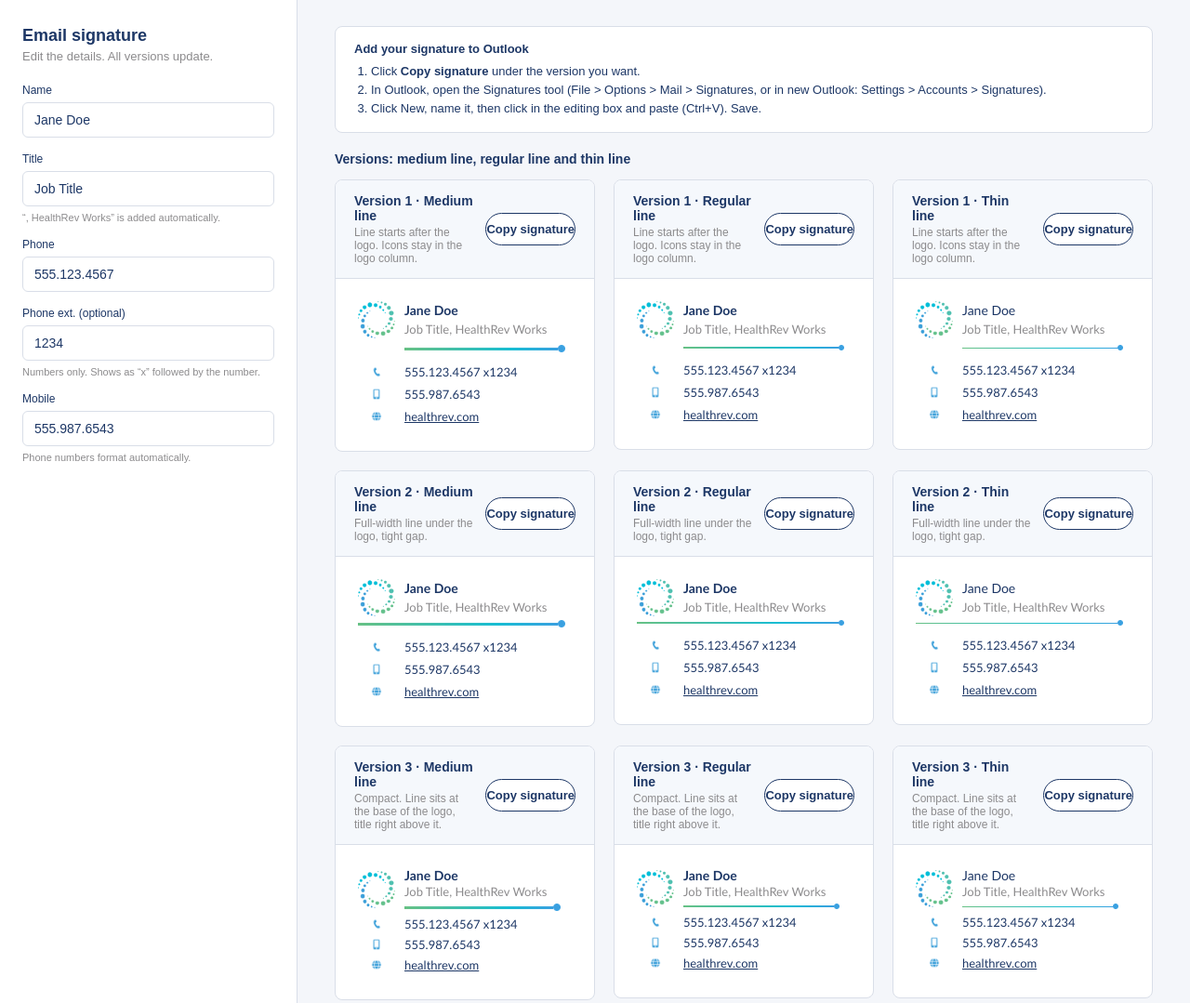
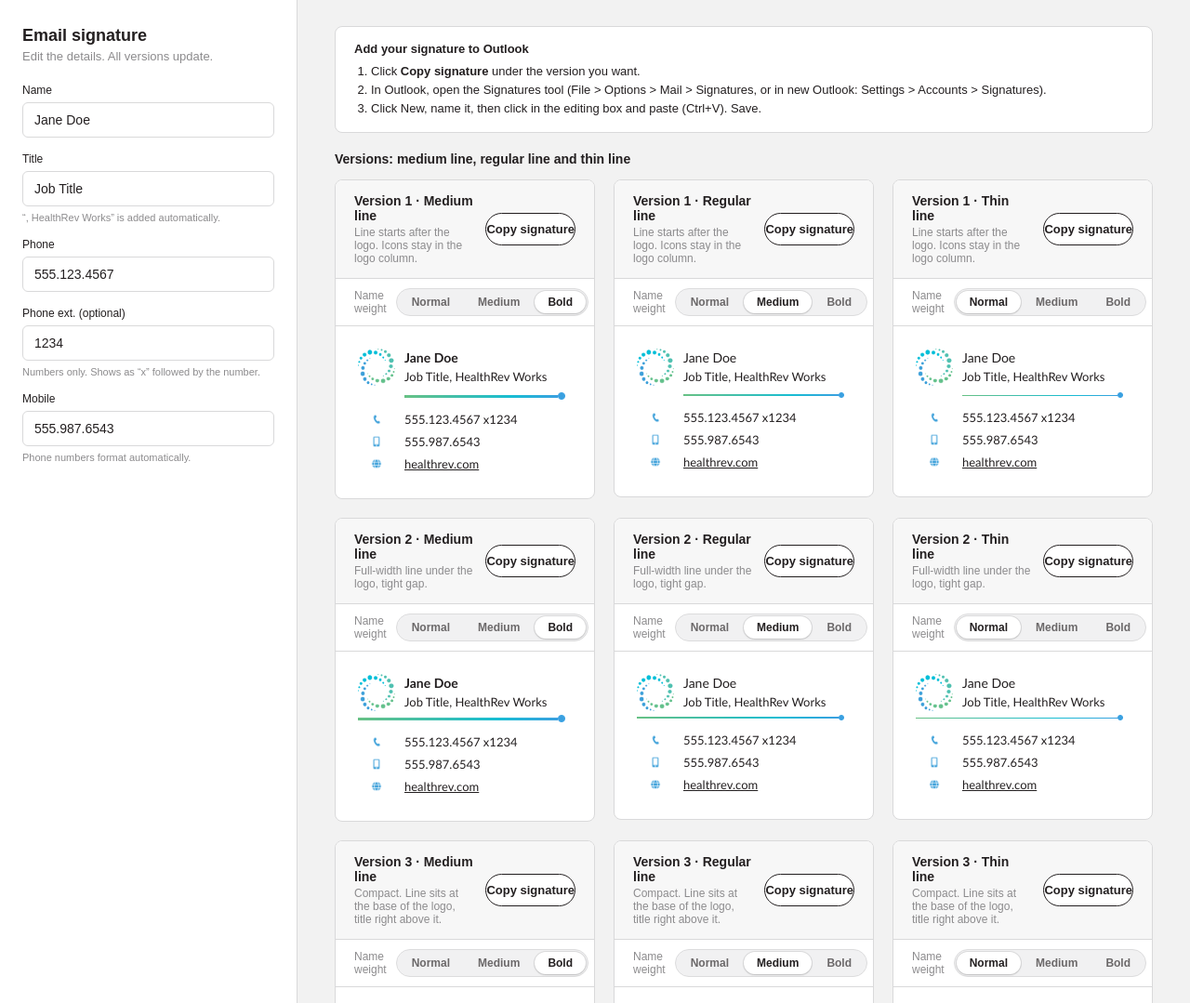
Before and after one commit to aduxdesigns/aduxdesigns, a plain HTML site: page HealthRev_Signature_Options.html in a window 1280 px wide. Shown: the top 1079 px of the page at 93% size. Drawn offline with Linux system fonts and the light colour scheme.

Commit message:
Add files via upload

```diff
--- a/HealthRev_Signature_Options.html
+++ b/HealthRev_Signature_Options.html
@@ -5,7 +5,7 @@
 <meta name="viewport" content="width=device-width, initial-scale=1">
 <title>HealthRev Email Signature Generator</title>
 <style>
-  :root { --navy:#1D3766; --grey:#8C8B8D; --line:#D9DEE8; --bg:#F4F6FA; --ok:#1E8E4E; }
+  :root { --navy:#231F20; --grey:#8C8B8D; --line:#D9D9DA; --bg:#F2F2F2; --ok:#231F20; }
   * { box-sizing:border-box; }
   body { margin:0; font-family:Arial, Helvetica, sans-serif; color:var(--navy); background:var(--bg); }
   .app { display:flex; min-height:100vh; }
@@ -25,13 +25,19 @@
   @media (max-width:1000px){ #cards{grid-template-columns:1fr;} }
   .card { background:#fff; border:1px solid var(--line); border-radius:8px; padding:0; margin:0; overflow:hidden; }
   .sigwrap { transition:background .25s, box-shadow .25s; }
-  .sigwrap.flash { background:#EAF7EF; box-shadow:inset 0 0 0 2px var(--ok); }
-  .head { display:flex; justify-content:space-between; align-items:center; gap:12px; background:#F5F8FC; border-bottom:1px solid var(--line); padding:14px 20px; }
+  .sigwrap.flash { background:#EDEDED; box-shadow:inset 0 0 0 2px var(--ok); }
+  .head { display:flex; justify-content:space-between; align-items:center; gap:12px; background:#F7F7F7; border-bottom:1px solid var(--line); padding:14px 20px; }
   .head b { font-size:14px; display:block; }
   .head span { font-size:12px; color:var(--grey); display:block; margin-top:3px; }
+  .weights { display:flex; align-items:center; gap:8px; padding:10px 20px; border-bottom:1px solid var(--line); font-size:12px; }
+  .weights .lbl { color:var(--grey); margin-right:2px; }
+  .weights .seg { display:inline-flex; background:#F1F1F2; border:1px solid #DCDCDD; border-radius:999px; padding:2px; gap:2px; }
+  .weights button { width:auto; background:transparent; color:#6B6869; border:0; border-radius:999px; padding:5px 14px; font-size:12px; font-weight:600; }
+  .weights button:hover { background:#E4E4E5; color:#231F20; }
+  .weights button.on, .weights button.on:hover { background:#fff; color:#231F20; box-shadow:0 1px 2px rgba(35,31,32,.15), 0 0 0 1px #DCDCDD; }
   .sigwrap { overflow-x:auto; padding:24px 24px 28px; }
   button { background:#fff; color:var(--navy); border:1px solid var(--navy); border-radius:999px; width:150px; padding:9px 0; text-align:center; font:600 13px Arial, Helvetica, sans-serif; cursor:pointer; white-space:nowrap; transition:background .15s, color .15s, border-color .15s; }
-  button:hover { background:#2F8FD8; border-color:#2F8FD8; color:#fff; }
+  button:hover { background:#5A5859; border-color:#5A5859; color:#fff; }
   button:focus-visible { outline:2px solid var(--navy); outline-offset:2px; }
   button.done, button.done:hover { background:var(--ok); border-color:var(--ok); color:#fff; }
   .toast { position:fixed; left:50%; bottom:32px; transform:translate(-50%,20px); background:var(--ok); color:#fff; padding:14px 22px; border-radius:8px; font-size:14px; font-weight:bold; box-shadow:0 8px 24px rgba(0,0,0,.2); opacity:0; pointer-events:none; transition:opacity .25s, transform .25s; z-index:10; }
@@ -89,7 +95,7 @@ var VERSIONS = [
 ];
 var THICKNESS = [
   { key:"medium",  label:"Medium line",  h:3, nw:"bold" },
-  { key:"regular", label:"Regular line", h:2, nw:"semibold" },
+  { key:"regular", label:"Regular line", h:2, nw:"medium" },
   { key:"thin",    label:"Thin line",    h:1, nw:"regular" }
 ];
 
@@ -116,14 +122,14 @@ function gap(h, span){
   var cs = span === 0 ? "" : ' colspan="'+(span||3)+'"';
   return '<tr><td'+cs+' height="'+h+'" style="height:'+h+'px;padding:0;font-size:'+h+'px;line-height:'+h+'px;mso-line-height-rule:exactly;">&nbsp;</td></tr>';
 }
-var TXT = 'padding:0;font-family:Calibri, Arial, Helvetica, sans-serif;font-size:'+(11+FS)+'px;line-height:'+(16+FS)+'px;mso-line-height-rule:exactly;color:#1D3766;white-space:nowrap;';
-var LINK = 'style="color:#1D3766 !important;text-decoration:none !important;font-family:Calibri, Arial, Helvetica, sans-serif;"';
+var TXT = 'padding:0;font-family:Calibri, Arial, Helvetica, sans-serif;font-size:'+(11+FS)+'px;line-height:'+(16+FS)+'px;mso-line-height-rule:exactly;color:#231F20;white-space:nowrap;';
+var LINK = 'style="color:#231F20 !important;text-decoration:none !important;font-family:Calibri, Arial, Helvetica, sans-serif;"';
 
 function items(d){
   var a = [];
   if (d.phoneText) a.push(["phone.png", '<a href="'+telHref(d.phone, d.ext)+'" '+LINK+'>'+esc(d.phoneText)+'</a>']);
   if (d.mobile) a.push(["mobile.png", '<a href="'+telHref(d.mobile)+'" '+LINK+'>'+esc(d.mobile)+'</a>']);
-  a.push(["web.png", '<a href="https://'+WEB+'" target="_blank" style="color:#1D3766 !important;text-decoration:underline !important;font-family:Calibri, Arial, Helvetica, sans-serif;">'+WEB+'</a>']);
+  a.push(["web.png", '<a href="https://'+WEB+'" target="_blank" style="color:#231F20 !important;text-decoration:underline !important;font-family:Calibri, Arial, Helvetica, sans-serif;">'+WEB+'</a>']);
   return a;
 }
 // aligned=false -> icon centred in 40px logo column; true -> icon sits in text column
@@ -145,18 +151,23 @@ function lineHtml(w){
     '<td valign="middle" width="'+D+'" style="width:'+D+'px;padding:0;font-size:0;line-height:0;"><img src="'+BASE+'divider-dot-3x.png" width="'+D+'" height="'+D+'" alt="" border="0" style="display:block;border:0;outline:none;width:'+D+'px;height:'+D+'px;"></td></tr></table>';
 }
 var NAME_STYLES = {
-  bold:     { fam:"Calibri, Arial, Helvetica, sans-serif", face:"Calibri, Arial, Helvetica, sans-serif", w:"bold", tag:true },
-  semibold: { fam:"Calibri, Arial, Helvetica, sans-serif", face:"Calibri, Arial, Helvetica, sans-serif", w:"600", tag:false },
-  regular:  { fam:"Calibri, Arial, Helvetica, sans-serif", face:"Calibri, Arial, Helvetica, sans-serif", w:"normal", tag:false }
+  bold:    { fam:"Calibri, Arial, Helvetica, sans-serif", face:"Calibri, Arial, Helvetica, sans-serif", w:"bold", tag:true },
+  medium:  { fam:"Calibri, Arial, Helvetica, sans-serif", face:"Calibri, Arial, Helvetica, sans-serif", w:"normal", tag:false },
+  regular: { fam:"Calibri Light, Calibri, Arial, Helvetica, sans-serif", face:"Calibri Light, Calibri, Arial, Helvetica, sans-serif", w:"normal", tag:false }
 };
+var WEIGHTS = [
+  { key:"regular", label:"Normal" },
+  { key:"medium",  label:"Medium" },
+  { key:"bold",    label:"Bold" }
+];
 var NAME = NAME_STYLES.bold;
 function nameWidth(s){ ctx.font = NAME.w + " " + (12+FS) + "px " + NAME.fam; return Math.ceil(ctx.measureText(s).width) + 3; }
 function nameCell(d, lh){
   var t = esc(d.name); if (NAME.tag) t = '<b>'+t+'</b>';
-  return '<td style="font-family:'+NAME.fam+';font-size:'+(12+FS)+'px;font-weight:'+NAME.w+';line-height:'+(lh+FS)+'px;mso-line-height-rule:exactly;color:#1D3766;padding:0;white-space:nowrap;"><font face="'+NAME.face+'" color="#1D3766">'+t+'</font></td>';
+  return '<td style="font-family:'+NAME.fam+';font-size:'+(12+FS)+'px;font-weight:'+NAME.w+';line-height:'+(lh+FS)+'px;mso-line-height-rule:exactly;color:#231F20;padding:0;white-space:nowrap;"><font face="'+NAME.face+'" color="#231F20">'+t+'</font></td>';
 }
 function titleCell(d, lh){
-  return '<td style="font-family:Calibri, Arial, Helvetica, sans-serif;font-size:'+(11+FS)+'px;line-height:'+(lh+FS)+'px;mso-line-height-rule:exactly;color:#8C8B8D;padding:0;white-space:nowrap;"><font face="Calibri, Arial, Helvetica, sans-serif" color="#8C8B8D">'+esc(d.titleFull)+'</font></td>';
+  return '<td style="font-family:Calibri, Arial, Helvetica, sans-serif;font-size:'+(11+FS)+'px;line-height:'+(lh+FS)+'px;mso-line-height-rule:exactly;color:#231F20;padding:0;white-space:nowrap;"><font face="Calibri, Arial, Helvetica, sans-serif" color="#231F20">'+esc(d.titleFull)+'</font></td>';
 }
 function head(d){
   return '<tr><td valign="middle" width="40" style="width:40px;padding:0;"><img src="'+BASE+'logo.png" width="40" height="40" alt="HealthRev Works" border="0" style="display:block;border:0;outline:none;width:40px;height:40px;"></td>' +
@@ -166,7 +177,7 @@ function head(d){
     '</table></td></tr>';
 }
 function wrap(total, inner){
-  return '<table role="presentation" cellpadding="0" cellspacing="0" border="0" width="'+total+'" style="border-collapse:collapse;mso-table-lspace:0pt;mso-table-rspace:0pt;width:'+total+'px;background:transparent;font-family:Calibri, Arial, Helvetica, sans-serif;font-size:11px;color:#1D3766;">'+inner+'</table>';
+  return '<table role="presentation" cellpadding="0" cellspacing="0" border="0" width="'+total+'" style="border-collapse:collapse;mso-table-lspace:0pt;mso-table-rspace:0pt;width:'+total+'px;background:transparent;font-family:Calibri, Arial, Helvetica, sans-serif;font-size:11px;color:#231F20;">'+inner+'</table>';
 }
 
 function build(v, d, lh){
@@ -211,9 +222,16 @@ VERSIONS.forEach(function(v){
     var c = document.createElement("div");
     c.className = "card"; c.id = "card" + v.id + "-" + t.key;
     c._v = v.id; c._h = t.h; c._nw = t.nw;
-    c.innerHTML = '<div class="head"><div><b>'+v.title+' \u00b7 '+t.label+'</b><span>'+v.note+'</span></div><button type="button">Copy signature</button></div><div class="sigwrap"><div class="sig"></div></div>';
+    c.innerHTML = '<div class="head"><div><b>'+v.title+' \u00b7 '+t.label+'</b><span>'+v.note+'</span></div><button type="button" class="copybtn">Copy signature</button></div><div class="weights"><span class="lbl">Name weight</span><span class="seg" role="group" aria-label="Name weight"></span></div><div class="sigwrap"><div class="sig"></div></div>';
     cards.appendChild(c);
-    c.querySelector("button").addEventListener("click", function(){ copyCard(c, this); });
+    c.querySelector(".copybtn").addEventListener("click", function(){ copyCard(c, this); });
+    var seg = c.querySelector(".seg");
+    WEIGHTS.forEach(function(w){
+      var b = document.createElement("button");
+      b.type = "button"; b.textContent = w.label; b.dataset.w = w.key;
+      b.addEventListener("click", function(){ c._nw = w.key; render(); });
+      seg.appendChild(b);
+    });
   });
 });
 
@@ -232,6 +250,7 @@ function render(){
     var html = build(c._v, d, c._h);
     c._html = html;
     c.querySelector(".sig").innerHTML = html;
+    c.querySelectorAll(".seg button").forEach(function(b){ b.classList.toggle("on", b.dataset.w === c._nw); });
   });
 }
 // auto-format phone fields; extension is digits only
@@ -285,7 +304,7 @@ function copyCard(card, btn){
     window._t = setTimeout(function(){
       toast.classList.remove("show");
       document.querySelectorAll(".sigwrap").forEach(function(c){ c.classList.remove("flash"); });
-      document.querySelectorAll(".card button").forEach(function(b){ b.textContent = "Copy signature"; b.classList.remove("done"); });
+      document.querySelectorAll(".card .copybtn").forEach(function(b){ b.textContent = "Copy signature"; b.classList.remove("done"); });
     }, 2500);
   });
 }
```
